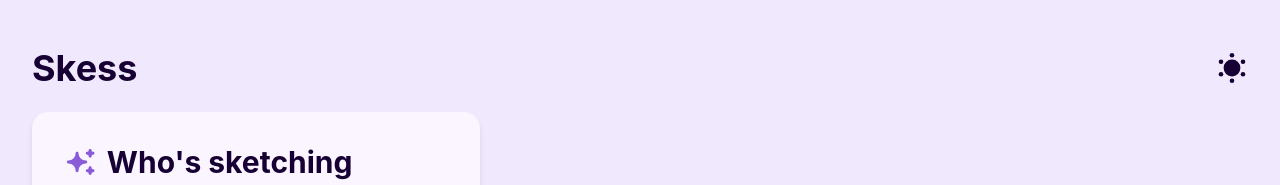
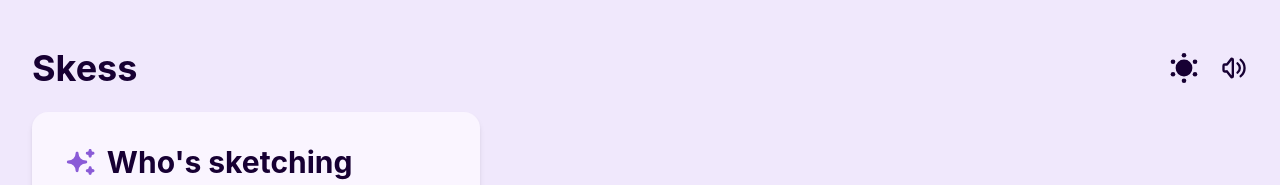
Before and after one commit to javi-diaz47/skess, a React (Vite) app in the folder frontend/: page /login in a window 1280 px wide. Shown: the top 185 px of the page. Built offline with nearby package versions, Linux system fonts and the light colour scheme.

Commit message:
feat: add volume interface

```diff
--- a/frontend/src/components/Header.tsx
+++ b/frontend/src/components/Header.tsx
@@ -1,11 +1,13 @@
 import { useContext, useEffect, useState } from 'react'
 import { SessionContext } from '../context/session/SessionContext'
 import { DarkThemeToggle } from './DarkThemeToggle'
+import { SoundFxContext } from '../context/SoundFX/SoundFXContext'
 
 type Theme = 'light' | 'dark'
 
 export function Header() {
   const { session, onDeleteSession } = useContext(SessionContext)
+  const { volume, updateVolume } = useContext(SoundFxContext)
 
   const getInitialTheme = (): Theme => {
     const stored = localStorage.getItem('theme')
@@ -31,11 +33,13 @@ export function Header() {
     localStorage.setItem('theme', theme)
   }, [theme])
 
+  const [isOpen, setIsOpen] = useState(false)
+
   return (
     <header className="text-sm md:text-base text-text-900 dark:text-text-50 flex justify-between items-center md:py-4 rounded-full">
       <h1 className="text-2xl md:text-4xl font-bold">Skess</h1>
 
-      <div className="flex items-center gap-6">
+      <div className="flex items-center gap-5">
         {session?.id && (
           <div className="group">
             <button
@@ -55,6 +59,130 @@ export function Header() {
           className="text-text-900 dark:text-text-50"
           onClick={onToggleTheme}
         />
+
+        <div className="relative flex items-center">
+          <button
+            className="cursor-pointer "
+            onClick={() => setIsOpen(!isOpen)}>
+            {volume > 66 ? (
+              <svg
+                xmlns="http://www.w3.org/2000/svg"
+                width={28}
+                height={28}
+                viewBox="0 0 24 24"
+                fill="none"
+                stroke="currentColor"
+                strokeWidth={2}
+                strokeLinecap="round"
+                strokeLinejoin="round"
+                className="icon icon-tabler icons-tabler-outline icon-tabler-volume">
+                <path stroke="none" d="M0 0h24v24H0z" fill="none" />
+                <path d="M15 8a5 5 0 0 1 0 8" />
+                <path d="M17.7 5a9 9 0 0 1 0 14" />
+                <path d="M6 15h-2a1 1 0 0 1 -1 -1v-4a1 1 0 0 1 1 -1h2l3.5 -4.5a.8 .8 0 0 1 1.5 .5v14a.8 .8 0 0 1 -1.5 .5l-3.5 -4.5" />
+              </svg>
+            ) : volume > 33 ? (
+              <svg
+                xmlns="http://www.w3.org/2000/svg"
+                width={28}
+                height={28}
+                viewBox="0 0 24 24"
+                fill="none"
+                stroke="currentColor"
+                strokeWidth={2}
+                strokeLinecap="round"
+                strokeLinejoin="round"
+                className="icon icon-tabler icons-tabler-outline icon-tabler-volume-2">
+                <path stroke="none" d="M0 0h24v24H0z" fill="none" />
+                <path d="M15 8a5 5 0 0 1 0 8" />
+                <path d="M6 15h-2a1 1 0 0 1 -1 -1v-4a1 1 0 0 1 1 -1h2l3.5 -4.5a.8 .8 0 0 1 1.5 .5v14a.8 .8 0 0 1 -1.5 .5l-3.5 -4.5" />
+              </svg>
+            ) : volume > 0 ? (
+              <svg
+                xmlns="http://www.w3.org/2000/svg"
+                width={28}
+                height={28}
+                viewBox="0 0 24 24"
+                fill="none"
+                stroke="currentColor"
+                strokeWidth={2}
+                strokeLinecap="round"
+                strokeLinejoin="round"
+                className="icon icon-tabler icons-tabler-outline icon-tabler-volume-4">
+                <path stroke="none" d="M0 0h24v24H0z" fill="none" />
+                <path d="M9.5 15h-2a1 1 0 0 1 -1 -1v-4a1 1 0 0 1 1 -1h2l3.5 -4.5a.8 .8 0 0 1 1.5 .5v14a.8 .8 0 0 1 -1.5 .5l-3.5 -4.5" />
+              </svg>
+            ) : (
+              <svg
+                xmlns="http://www.w3.org/2000/svg"
+                width={28}
+                height={28}
+                viewBox="0 0 24 24"
+                fill="none"
+                stroke="currentColor"
+                strokeWidth={2}
+                strokeLinecap="round"
+                strokeLinejoin="round"
+                className="icon icon-tabler icons-tabler-outline icon-tabler-volume-3">
+                <path stroke="none" d="M0 0h24v24H0z" fill="none" />
+                <path d="M6 15h-2a1 1 0 0 1 -1 -1v-4a1 1 0 0 1 1 -1h2l3.5 -4.5a.8 .8 0 0 1 1.5 .5v14a.8 .8 0 0 1 -1.5 .5l-3.5 -4.5" />
+                <path d="M16 10l4 4m0 -4l-4 4" />
+              </svg>
+            )}
+          </button>
+          <div
+            className={`
+            flex items-center gap-2 absolute right-0 top-10 border-2
+            shadow-lg shadow-background-200 dark:shadow-background-700
+            rounded-xl duration-200 overflow-hidden
+            ${
+              isOpen
+                ? 'w-68 h-12 p-4 bg-background-100 dark:bg-background-900 border-background-200 dark:border-background-500'
+                : 'w-0 h-12 p-0 bg-transparent border-transparent shadow-transparent'
+            }`}>
+            <svg
+              xmlns="http://www.w3.org/2000/svg"
+              width={28}
+              height={28}
+              viewBox="0 0 24 24"
+              fill="none"
+              stroke="currentColor"
+              strokeWidth={2}
+              strokeLinecap="round"
+              strokeLinejoin="round">
+              <path stroke="none" d="M0 0h24v24H0z" fill="none" />
+              <path d="M6 15h-2a1 1 0 0 1 -1 -1v-4a1 1 0 0 1 1 -1h2l3.5 -4.5a.8 .8 0 0 1 1.5 .5v14a.8 .8 0 0 1 -1.5 .5l-3.5 -4.5" />
+              <path d="M16 10l4 4m0 -4l-4 4" />
+            </svg>
+            <label className={`flex items-center gap-2`}>
+              <input
+                value={volume}
+                onChange={(ev) => updateVolume(Number(ev.target.value))}
+                className={`accent-accent-500 w-32 cursor-grab active:cursor-grabbing`}
+                type="range"
+                min={0}
+                max={100}
+                step={1}
+              />
+              <span className="w-7 text-right font-bold">{volume}</span>
+            </label>
+            <svg
+              xmlns="http://www.w3.org/2000/svg"
+              width={28}
+              height={28}
+              viewBox="0 0 24 24"
+              fill="none"
+              stroke="currentColor"
+              strokeWidth={2}
+              strokeLinecap="round"
+              strokeLinejoin="round">
+              <path stroke="none" d="M0 0h24v24H0z" fill="none" />
+              <path d="M15 8a5 5 0 0 1 0 8" />
+              <path d="M17.7 5a9 9 0 0 1 0 14" />
+              <path d="M6 15h-2a1 1 0 0 1 -1 -1v-4a1 1 0 0 1 1 -1h2l3.5 -4.5a.8 .8 0 0 1 1.5 .5v14a.8 .8 0 0 1 -1.5 .5l-3.5 -4.5" />
+            </svg>
+          </div>
+        </div>
       </div>
     </header>
   )
--- a/frontend/src/context/SoundFX/SoundFXContext.tsx
+++ b/frontend/src/context/SoundFX/SoundFXContext.tsx
@@ -12,15 +12,17 @@ export type SoundsFx = {
 }
 
 interface SoundFxContext {
+  volume: number
   play: (fx: Sounds) => void
   pause: (fx: Sounds) => void
-  setVolume: (newVolume: number) => void
+  updateVolume: (newVolume: number) => void
 }
 
 const DEFAULT_SOUND_FX_CONTEXT = {
+  volume: 0,
   play: () => {},
   pause: () => {},
-  setVolume: () => {},
+  updateVolume: () => {},
 }
 
 export const SoundFxContext = createContext<SoundFxContext>(
--- a/frontend/src/context/SoundFX/SoundFXProvider.tsx
+++ b/frontend/src/context/SoundFX/SoundFXProvider.tsx
@@ -1,27 +1,11 @@
 import { useEffect, useRef, useState, type ReactNode } from 'react'
 import { SoundFxContext, type Sounds, type SoundsFx } from './SoundFXContext'
 
+const MAX_VOLUME = 100
+
 export const SoundFxProvider = ({ children }: { children: ReactNode }) => {
-  const [volume, setVolume] = useState(100)
+  const [volume, setVolume] = useState(MAX_VOLUME)
   const sounds = useRef<SoundsFx | null>(null)
-
-  useEffect(() => {
-    sounds.current = {
-      'player-join': new Audio('/sounds/player-join.mp3'),
-      'player-leave': new Audio('/sounds/player-leave.mp3'),
-      'start-round': new Audio('/sounds/start-round.mp3'),
-      'end-game': new Audio('/sounds/end-game.mp3'),
-      timer: new Audio('/sounds/timer.mp3'),
-    }
-  }, [])
-
-  useEffect(() => {
-    Object.values(sounds).forEach((audio) => {
-      if (audio instanceof HTMLAudioElement) {
-        audio.volume = volume
-      }
-    })
-  }, [sounds, volume])
 
   const pause = (fx: Sounds) => {
     if (!sounds.current) return
@@ -32,14 +16,46 @@ export const SoundFxProvider = ({ children }: { children: ReactNode }) => {
 
   const play = (fx: Sounds) => {
     if (!sounds.current) return
-    console.log(sounds.current[fx])
+
     sounds.current[fx].play()
   }
+
+  const syncVolume = (newVolume: number) => {
+    if (!sounds.current) return
+    console.log(newVolume)
+    Object.values(sounds.current).forEach((audio) => {
+      audio.volume = newVolume / MAX_VOLUME
+    })
+  }
+
+  const updateVolume = (newVolume: number) => {
+    localStorage.setItem('volume', String(newVolume))
+
+    syncVolume(newVolume)
+    setVolume(newVolume)
+  }
+
+  useEffect(() => {
+    sounds.current = {
+      'player-join': new Audio('/sounds/player-join.mp3'),
+      'player-leave': new Audio('/sounds/player-leave.mp3'),
+      'start-round': new Audio('/sounds/start-round.mp3'),
+      'end-game': new Audio('/sounds/end-game.mp3'),
+      timer: new Audio('/sounds/timer.mp3'),
+    }
+
+    const stored = localStorage.getItem('volume')
+
+    if (stored && Number(stored) >= 0 && Number(stored) <= 100) {
+      syncVolume(Number(stored))
+    }
+  }, [])
 
   return (
     <SoundFxContext.Provider
       value={{
-        setVolume,
+        volume,
+        updateVolume,
         pause,
         play,
       }}>
```
Also changed, not shown: 2 other files (tests, documents, lock files or other folders).
